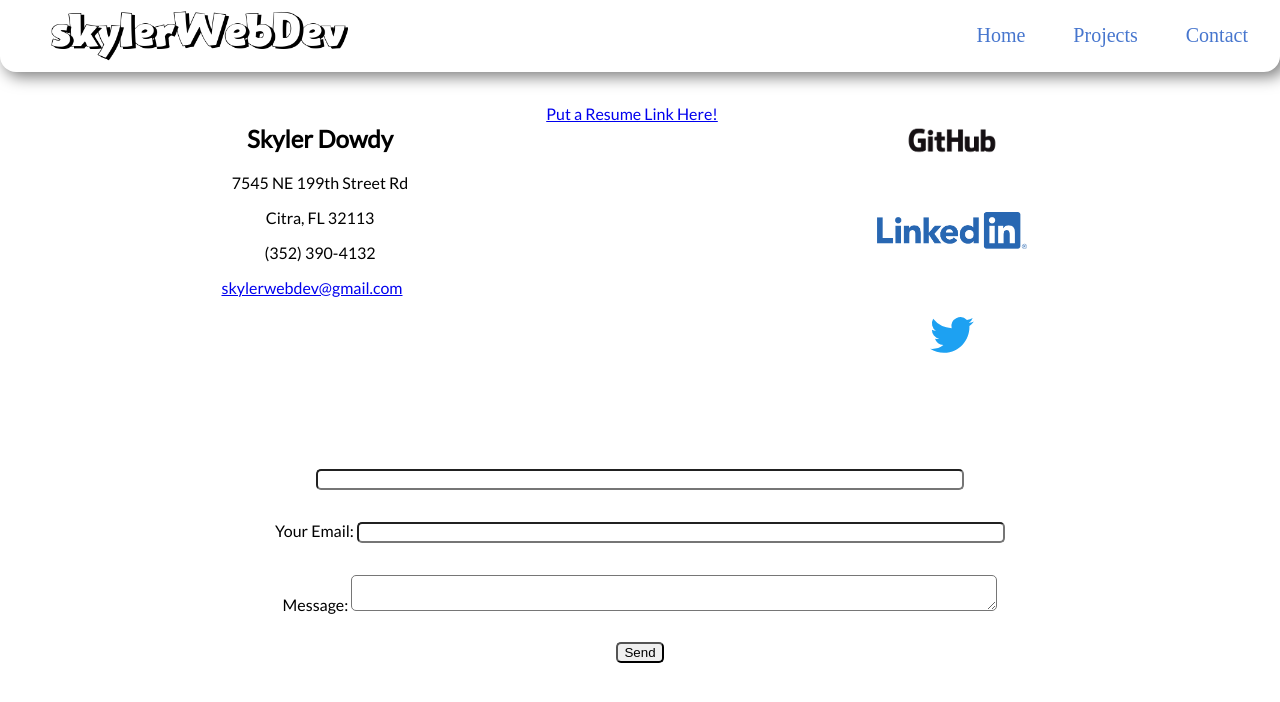
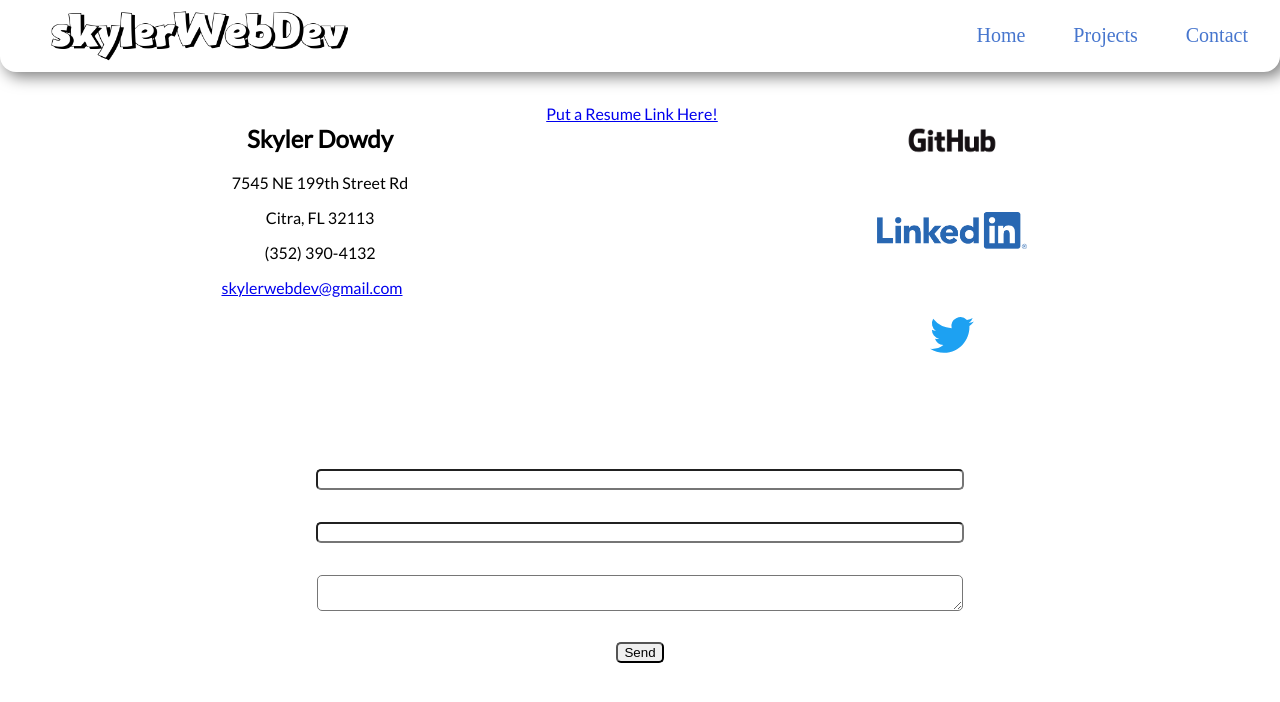
Before and after one commit to skyler2440/skyler-portfolio, a React (Create React App) app: page /contact in a window 1280 px wide. Shown: the top 702 px of the page. Built offline with nearby package versions, Linux system fonts and the light colour scheme; a web font is replaced by a local one.

Commit message:
removed words from contact form

```diff
--- a/src/components/forms/ContactForm.jsx
+++ b/src/components/forms/ContactForm.jsx
@@ -91,10 +91,10 @@ class ContactForm extends React.Component {
             <input type="text" name="name" value={name} onChange={this.handleChange} />
           </p>
           <p>
-              Your Email: <input type="email" name="email" value={email} onChange={this.handleChange} />
+             <input type="email" name="email" value={email} onChange={this.handleChange} />
           </p>
           <p>
-              Message: <textarea name="message" value={message} onChange={this.handleChange} />
+            <textarea name="message" value={message} onChange={this.handleChange} />
           </p>
           <p>
             <button type="submit">Send</button>
```
